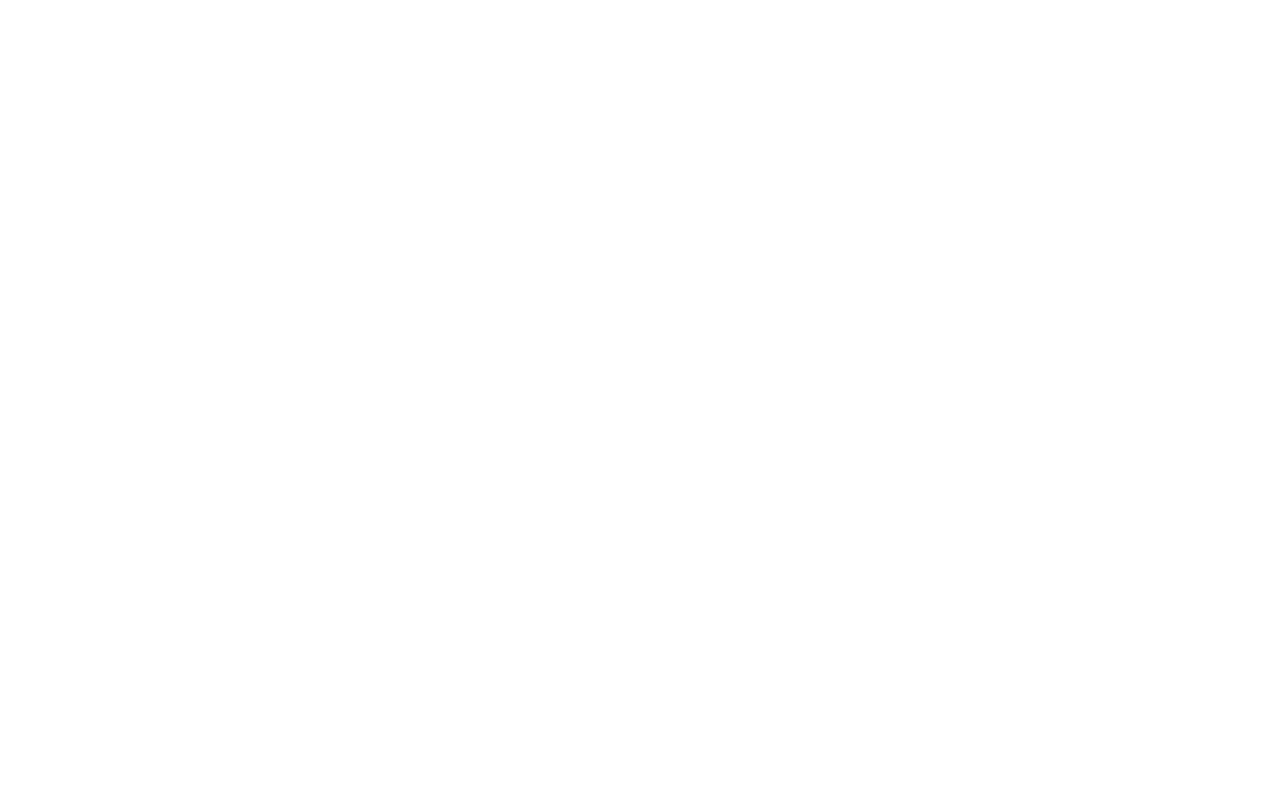
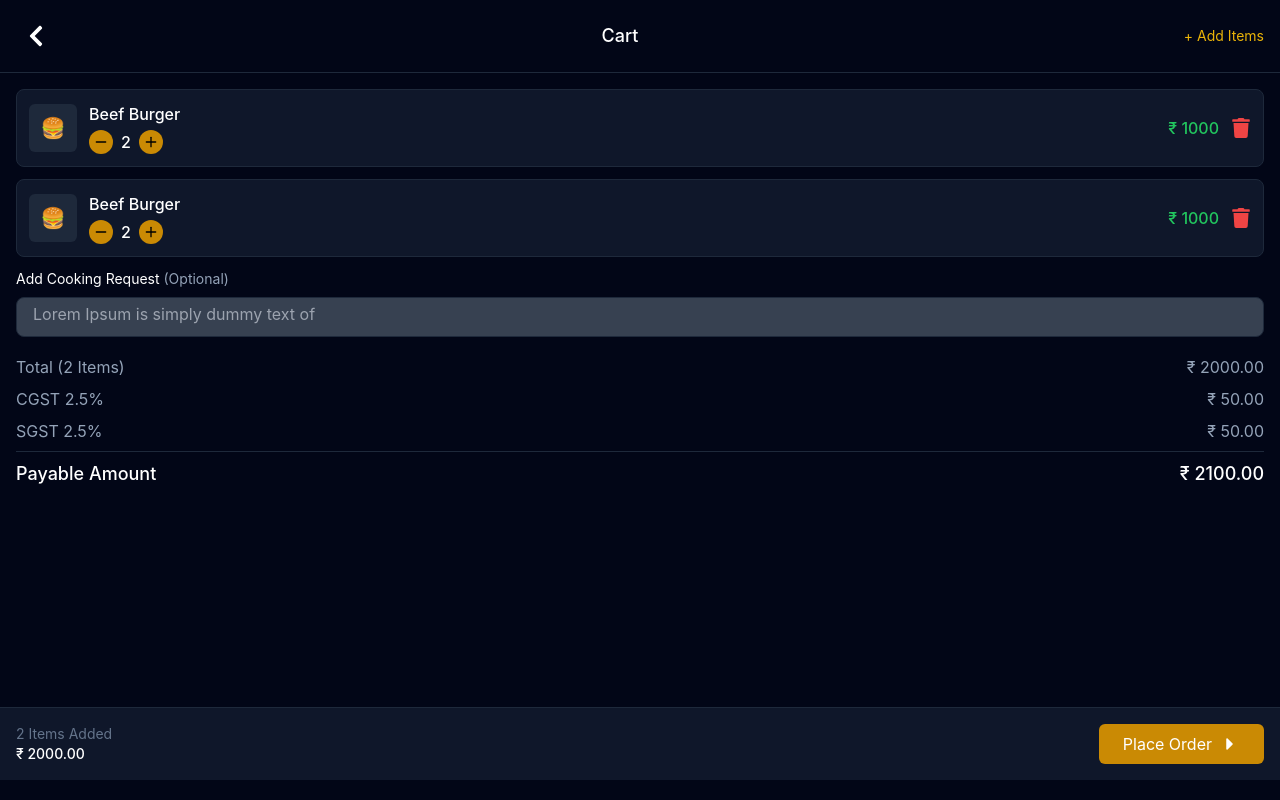
Before and after one commit to HardikRathod111/Restaurants_customer_dashboard, a React (Create React App) app in the folder frontend/: page /cartpage in a window 1280 px wide. Before the commit this address had no page. Built offline with nearby package versions, Linux system fonts and the light colour scheme.

Commit message:
Proceed To Deploy

```diff
--- a/frontend/src/App.js
+++ b/frontend/src/App.js
@@ -21,6 +21,7 @@ import Managemenu from './Admin/Dashboard/Managemenu';
 import Edititem from './Admin/Dashboard/BurgerEditDetailsBox';
 import AddItems from './Admin/Dashboard/AddItems';
 import ItemDetails from './customer/ItemsDetails';
+import CartPage from './customer/CartPage';
 
 
 function App() {
@@ -47,6 +48,7 @@ function App() {
         <Route path='/additems' element={<AddItems/>}/>
         <Route path='/edititem' element={<Edititem/>}/>
         <Route path='/itemsdetails' element={<ItemDetails/>}/>
+        <Route path='/cartpage' element={<CartPage/>}/>
         {/* Protected routes (Only accessible if authenticated) */}
         <Route path="/onsiteorder" element={isAuthenticated ? <OnsiteOrder /> : <Navigate to="/login" />} />
         <Route path="/editprofile" element={isAuthenticated ? <Editprofile /> : <Navigate to="/login" />} />
--- /dev/null
+++ b/frontend/src/customer/CartPage.jsx
@@ -0,0 +1,154 @@
+"use client";
+
+import { FaChevronLeft, FaTrash, FaCaretRight } from "react-icons/fa";
+import { useState } from "react";
+import { Minus, Plus } from "lucide-react";
+
+export default function CartPage() {
+  const [items, setItems] = useState([
+    { id: 1, name: "Beef Burger", price: 500, quantity: 2 },
+    { id: 2, name: "Beef Burger", price: 500, quantity: 2 },
+  ]);
+  const [cookingRequest, setCookingRequest] = useState("");
+
+  const incrementQuantity = (id) => {
+    setItems((prevItems) =>
+      prevItems.map((item) =>
+        item.id === id ? { ...item, quantity: item.quantity + 1 } : item
+      )
+    );
+  };
+
+  const decrementQuantity = (id) => {
+    setItems((prevItems) =>
+      prevItems.map((item) =>
+        item.id === id && item.quantity > 1
+          ? { ...item, quantity: item.quantity - 1 }
+          : item
+      )
+    );
+  };
+
+  const removeItem = (id) => {
+    setItems((prevItems) => prevItems.filter((item) => item.id !== id));
+  };
+
+  const totalPrice = items.reduce(
+    (acc, item) => acc + item.price * item.quantity,
+    0
+  );
+  const cgst = totalPrice * 0.025;
+  const sgst = totalPrice * 0.025;
+  const payableAmount = totalPrice + cgst + sgst;
+
+  return (
+    <div className="min-h-screen bg-slate-950 text-white flex flex-col">
+      {/* Header */}
+      <div className="flex items-center justify-between p-4 border-b border-slate-800">
+        <a href="/itemsdetails" className="p-2">
+          <FaChevronLeft className="w-6 h-6" />
+        </a>
+        <h1 className="text-lg font-medium">Cart</h1>
+        <button className="text-sm text-yellow-500">+ Add Items</button>
+      </div>
+
+      {/* Cart Items */}
+      <div className="flex-1 p-4 space-y-3 overflow-y-auto">
+        {items.map((item) => (
+          <div
+            key={item.id}
+            className="bg-slate-900 border border-slate-800 p-3 rounded-lg"
+          >
+            <div className="flex items-center justify-between">
+              <div className="flex items-center gap-3">
+                <div className="w-12 h-12 bg-slate-800 rounded-md flex items-center justify-center">
+                  <span role="img" aria-label="burger" className="text-xl">
+                    🍔
+                  </span>
+                </div>
+                <div>
+                  <h3 className="font-medium">{item.name}</h3>
+                  <div className="flex items-center gap-2 mt-1">
+                    <button
+                      onClick={() => decrementQuantity(item.id)}
+                      className="text-black bg-yellow-600 p-1 rounded-full flex items-center justify-center"
+                    >
+                      <Minus className="w-4 h-4" />
+                    </button>
+                    <span className="font-medium">{item.quantity}</span>
+                    <button
+                      onClick={() => incrementQuantity(item.id)}
+                      className="text-black bg-yellow-600 p-1 rounded-full flex items-center justify-center"
+                    >
+                      <Plus className="w-4 h-4" />
+                    </button>
+                  </div>
+                </div>
+              </div>
+              <div className="flex items-center gap-3">
+                <span className="text-green-500 font-medium">
+                  ₹ {item.price * item.quantity}
+                </span>
+                <button
+                  onClick={() => removeItem(item.id)}
+                  className="text-red-500"
+                >
+                  <FaTrash className="w-5 h-5" />
+                </button>
+              </div>
+            </div>
+          </div>
+        ))}
+
+        {/* Cooking Request */}
+             <div className="mt-10">
+          <p className="text-sm text-white mb-2">
+            Add Cooking Request <span className="text-slate-400">(Optional)</span>
+          </p>
+          <textarea
+            placeholder="Lorem Ipsum is simply dummy text of "
+            value={cookingRequest}
+            onChange={(e) => setCookingRequest(e.target.value)}
+            className="bg-gray-700 border border-slate-800 text-white rounded-lg w-full  pl-4 pt-1 h-10
+             resize-none"
+          />
+        </div>
+
+        {/* Price Breakdown */}
+        <div className="mt-10 space-y-2">
+          <div className="flex justify-between text-slate-400">
+            <span>Total ({items.length} Items)</span>
+            <span>₹ {totalPrice.toFixed(2)}</span>
+          </div>
+          <div className="flex justify-between text-slate-400">
+            <span>CGST 2.5%</span>
+            <span>₹ {cgst.toFixed(2)}</span>
+          </div>
+          <div className="flex justify-between text-slate-400">
+            <span>SGST 2.5%</span>
+            <span>₹ {sgst.toFixed(2)}</span>
+          </div>
+          <div className="flex justify-between text-lg font-medium pt-2 border-t border-slate-800">
+            <span>Payable Amount</span>
+            <span>₹ {payableAmount.toFixed(2)}</span>
+          </div>
+        </div>
+      </div>
+
+      {/* Bottom Bar */}
+      <div className="fixed bottom-5 left-0 right-0 bg-slate-900 border-t border-slate-800 p-4">
+        <div className="flex items-center justify-between">
+          <div className="text-sm text-slate-500">
+            {items.length} Items Added
+            <br />
+            <span className="text-white font-medium">₹ {totalPrice.toFixed(2)}</span>
+          </div>
+          <button className="bg-yellow-600 hover:bg-yellow-700 text-white px-6 py-2 flex items-center rounded-md">
+            Place Order
+            <FaCaretRight className="w-5 h-5 ml-2" />
+          </button>
+        </div>
+      </div>
+    </div>
+  );
+}
--- a/frontend/src/customer/ItemsDetails.jsx
+++ b/frontend/src/customer/ItemsDetails.jsx
@@ -2,12 +2,15 @@
 
 import { useState } from 'react'
 import { ChevronLeft, Minus, Plus } from 'lucide-react'
+import { useNavigate } from 'react-router-dom' // Import useNavigate for redirection
 
 export default function ItemDetails() {
   const [quantity, setQuantity] = useState(2)
   const [isVeg, setIsVeg] = useState(true)
   const [isCustomizationOpen, setIsCustomizationOpen] = useState(false)
   const [currentStep, setCurrentStep] = useState(1)
+
+  const navigate = useNavigate() // Initialize navigate
 
   // Customization options
   const crustOptions = [
@@ -30,7 +33,7 @@ export default function ItemDetails() {
   ]
 
   const increment = () => setQuantity(prevQuantity => prevQuantity + 1)
-  const decrement = () => setQuantity(prevQuantity => prevQuantity > 0 ? prevQuantity - 1 : 0)
+  const decrement = () => setQuantity(prevQuantity => (prevQuantity > 0 ? prevQuantity - 1 : 0))
   const toggleVeg = () => setIsVeg(prevIsVeg => !prevIsVeg)
 
   const handleContinue = () => {
@@ -50,6 +53,11 @@ export default function ItemDetails() {
     }
   }
 
+  const handleAddToCart = () => {
+    // Redirect to the cart page
+    navigate('/cartpage')
+  }
+
   return (
     <div className="min-h-screen bg-gray-900 text-white w-[375px] mx-auto relative">
       {/* Header */}
@@ -60,7 +68,7 @@ export default function ItemDetails() {
 
       {/* Main Content */}
       <div className="flex flex-col items-center p-4">
-  <img src="./assets/images/pngwing 14-2.png" alt="Maharaja Burger" className="w-60 h-30 ml-0" />
+        <img src="./assets/images/pngwing 14-2.png" alt="Maharaja Burger" className="w-60 h-30 ml-0" />
 
         {/* Veg/Non-Veg Toggle and Customization */}
         <div className="w-full flex items-center justify-between mb-3">
@@ -134,93 +142,14 @@ export default function ItemDetails() {
       </div>
 
       {/* Add to Cart Button */}
-       <div className="bottom-0 left-0 right-0 p-4 bg-gray-800">
-        <button className="w-full py-1 rounded-lg bg-yellow-600 hover:bg-yellow-700"> Add To Cart </button>
-        </div>
-
-
-      {/* Customization Dialog */}
-      {isCustomizationOpen && (
-        <div className="fixed inset-0 bg-black/80 flex items-end justify-center">
-          <div className="bg-gray-900 w-[375px] rounded-t-xl p-6">
-            <h2 className="text-lg font-semibold mb-2">Customise as per your taste</h2>
-            <div className="space-y-6">
-              <div>
-                <div className="flex justify-between items-center mb-4">
-                  <h3 className="font-medium text-base">
-                    {currentStep === 1 ? 'Crust' : currentStep === 2 ? 'Size' : 'Toppings'}
-                  </h3>
-                  <span className="text-sm text-gray-400">Step {currentStep}/3</span>
-                </div>
-                <div className="space-y-3">
-                  {currentStep === 1 && crustOptions.map((option) => (
-                    <label
-                      key={option.name}
-                      className="flex items-center justify-between p-4 bg-gray-800/50 rounded-lg cursor-pointer border border-gray-700"
-                    >
-                      <span className="text-sm">{option.name}</span>
-                      <input
-                        type="radio"
-                        name="crust"
-                        defaultChecked={option.selected}
-                        className="w-4 h-4 accent-yellow-600"
-                      />
-                    </label>
-                  ))}
-                  {currentStep === 2 && sizeOptions.map((option) => (
-                    <label
-                      key={option.name}
-                      className="flex items-center justify-between p-4 bg-gray-800/50 rounded-lg cursor-pointer border border-gray-700"
-                    >
-                      <span className="text-sm">{option.name}</span>
-                      <div className="flex items-center gap-3">
-                        <span className="text-sm">₹ {option.price}</span>
-                        <input
-                          type="radio"
-                          name="size"
-                          defaultChecked={option.selected}
-                          className="w-4 h-4 accent-yellow-600"
-                        />
-                      </div>
-                    </label>
-                  ))}
-                  {currentStep === 3 && toppingsOptions.map((option) => (
-                    <label
-                      key={option.name}
-                      className="flex items-center justify-between p-4 bg-gray-800/50 rounded-lg cursor-pointer border border-gray-700"
-                    >
-                      <span className="text-sm">{option.name}</span>
-                      <div className="flex items-center gap-3">
-                        <span className="text-sm">+ ₹ {option.price}</span>
-                        <input
-                          type="radio"
-                          name="toppings"
-                          defaultChecked={option.selected}
-                          className="w-4 h-4 accent-yellow-600"
-                        />
-                      </div>
-                    </label>
-                  ))}
-                </div>
-              </div>
-              <div className="flex gap-4 pt-4">
-                <button
-                  onClick={handleBack}
-                  className="flex-1 py-3 text-sm font-medium bg-gray-800 rounded-lg hover:bg-gray-700"
-                >
-                  Back
-                </button>
-                <button
-                  onClick={handleContinue}
-                  className="flex-1 py-3 bg-yellow-600 rounded-lg text-sm font-medium hover:bg-yellow-700"
-                >
-                  {currentStep === 3 ? 'Add To Cart' : 'Continue'}
-                </button>
-              </div>
-            </div>
-          </div>
-        </div>
-      )}
+      <div className="bottom-0 left-0 right-0 p-4 bg-gray-800">
+        <button
+          className="w-full py-1 rounded-lg bg-yellow-600 hover:bg-yellow-700"
+          onClick={handleAddToCart} // Attach handler
+        >
+          Add To Cart
+        </button>
+      </div>
     </div>
   )
 }
```
